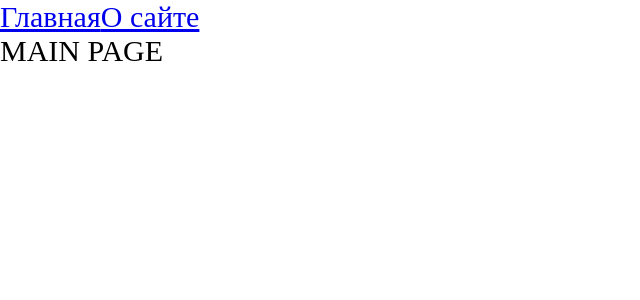
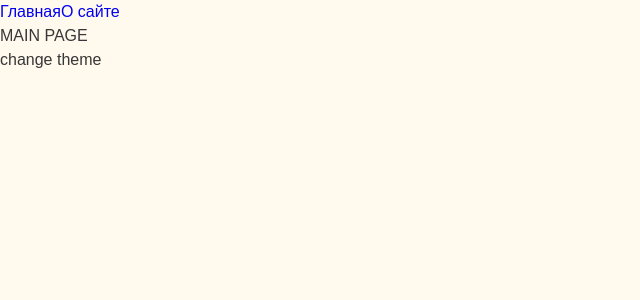
Before and after one commit to LapatinKostya/webpack-config-project, a React app: page / in a window 1280 px wide. Shown: the top 300 px of the page, without its empty margins (0-640 px from the left). Built offline with nearby package versions, Linux system fonts and the light colour scheme.

Commit message:
style: add base style, theme

```diff
--- a/src/App.tsx
+++ /dev/null
@@ -1,21 +0,0 @@
-import './index.scss'
-import {Link, Route, Routes} from "react-router-dom";
-import {AboutPage, MainPage} from "./pages";
-import {Suspense} from "react";
-
-
-const App = () => {
-  return (
-    <div className={'App'}>
-      <Link to={'/'}>Главная</Link>
-      <Link to={'/about'}>О сайте</Link>
-      <Suspense fallback={'...loading'}>
-        <Routes>
-          <Route path={'/'} element={<MainPage/>}/>
-          <Route path={'/about'} element={<AboutPage/>}/>
-        </Routes>
-      </Suspense>
-    </div>
-  );
-}
-export default App
--- /dev/null
+++ b/src/App/App.tsx
@@ -0,0 +1,32 @@
+import './styles/index.scss'
+import {Link, Route, Routes} from "react-router-dom";
+import {AboutPage, MainPage} from "../pages";
+import {Suspense, useState} from "react";
+
+export enum Theme {
+  LIGHT = 'light',
+  DARK = 'dark'
+}
+
+const App = () => {
+  const [theme, setTheme] = useState<Theme>(Theme.LIGHT)
+
+  const changeThemeHandle = () => {
+    setTheme(theme === Theme.DARK ? Theme.LIGHT : Theme.DARK)
+  }
+
+  return (
+    <div className={`app app_${theme}_theme`}>
+      <Link to={'/'}>Главная</Link>
+      <Link to={'/about'}>О сайте</Link>
+      <Suspense fallback={'...loading'}>
+        <Routes>
+          <Route path={'/'} element={<MainPage/>}/>
+          <Route path={'/about'} element={<AboutPage/>}/>
+        </Routes>
+      </Suspense>
+      <button onClick={changeThemeHandle}>change theme</button>
+    </div>
+  );
+}
+export default App
--- /dev/null
+++ b/src/App/styles/index.scss
@@ -0,0 +1,14 @@
+@import "reset";
+@import "variables/global";
+@import "themes/light";
+@import "themes/dark";
+
+body {
+  font: var(--font-m);
+}
+
+.app {
+  color: var(--primary-color);
+  background: var(--bg-color);
+  min-height: 100vh;
+}
--- /dev/null
+++ b/src/App/styles/reset.scss
@@ -0,0 +1,109 @@
+/* Reset and base styles  */
+* {
+    padding: 0;
+    margin: 0;
+    border: none;
+}
+
+*,
+*::before,
+*::after {
+    box-sizing: border-box;
+}
+
+/* Links */
+
+a,
+a:link,
+a:visited {
+    text-decoration: none;
+}
+
+a:hover {
+    text-decoration: none;
+}
+
+/* Common */
+
+aside,
+nav,
+footer,
+header,
+section,
+main {
+    display: block;
+}
+
+h1,
+h2,
+h3,
+h4,
+h5,
+h6,
+p {
+    font-size: inherit;
+    font-weight: inherit;
+}
+
+ul,
+ul li {
+    list-style: none;
+}
+
+img {
+    vertical-align: top;
+}
+
+img,
+svg {
+    max-width: 100%;
+    height: auto;
+}
+
+address {
+    font-style: normal;
+}
+
+/* Form */
+
+input,
+textarea,
+button,
+select {
+    font-family: inherit;
+    font-size: inherit;
+    color: inherit;
+    background-color: transparent;
+}
+
+input::-ms-clear {
+    display: none;
+}
+
+button,
+input[type="submit"] {
+    display: inline-block;
+    box-shadow: none;
+    background: transparent none;
+    cursor: pointer;
+}
+
+input:focus,
+input:active,
+button:focus,
+button:active {
+    outline: none;
+}
+
+button::-moz-focus-inner {
+    padding: 0;
+    border: 0;
+}
+
+label {
+    cursor: pointer;
+}
+
+legend {
+    display: block;
+}
--- /dev/null
+++ b/src/App/styles/themes/dark.scss
@@ -0,0 +1,8 @@
+.app_dark_theme {
+    --bg-color: #abb2ff;
+    --invert-bg-color: #fff9ee;
+    --primary-color: #ff2828;
+    --secondary-color: rgb(255 40 40 / 43%);
+    --inverted-primary-color: #373737;
+    --inverted-secondary-color: #ff7432;
+}
--- /dev/null
+++ b/src/App/styles/themes/light.scss
@@ -0,0 +1,8 @@
+.app_light_theme {
+    --bg-color: #fff9ee;
+    --invert-bg-color: #abb2ff;
+    --primary-color: #373737;
+    --secondary-color: #ff7432;
+    --inverted-primary-color: #ff2828;
+    --inverted-secondary-color: rgb(120 38 176);
+}
--- /dev/null
+++ b/src/App/styles/variables/global.scss
@@ -0,0 +1,25 @@
+:root {
+    --font-family-main: "Jost", sans-serif;
+    --font-size-m: 16px;
+    --font-line-m: 24px;
+    --font-m: var(--font-size-m) / var(--font-line-m) var(--font-family-main);
+    --font-size-l: 24px;
+    --font-line-l: 32px;
+    --font-l: var(--font-size-l) / var(--font-line-l) var(--font-family-main);
+    --font-size-xl: 32px;
+    --font-line-xl: 40px;
+    --font-xl: var(--font-size-xl) / var(--font-line-xl) var(--font-family-main);
+
+    // Sizes
+    --navbar-height: 50px;
+    --sidebar-width: 300px;
+    --sidebar-width-collapsed: 80px;
+
+    // z - indexes
+    --modal-z-index: 10;
+
+    // colors
+    --overlay-color: rgba(0 0 0 / 70%);
+    --red-light: rgb(255 0 0);
+    --red-dark: rgb(134 8 8);
+}
--- a/src/index.scss
+++ /dev/null
@@ -1,8 +0,0 @@
-* {
-  margin: 0;
-  padding: 0;
-  box-sizing: border-box;
-}
-.App {
-  font-size: 30px;
-}
--- a/src/index.tsx
+++ b/src/index.tsx
@@ -1,5 +1,5 @@
 import {createRoot} from 'react-dom/client';
-import App from "./App";
+import App from "./App/App";
 import {BrowserRouter} from "react-router-dom";
 
 const container = document.getElementById('root');
```
